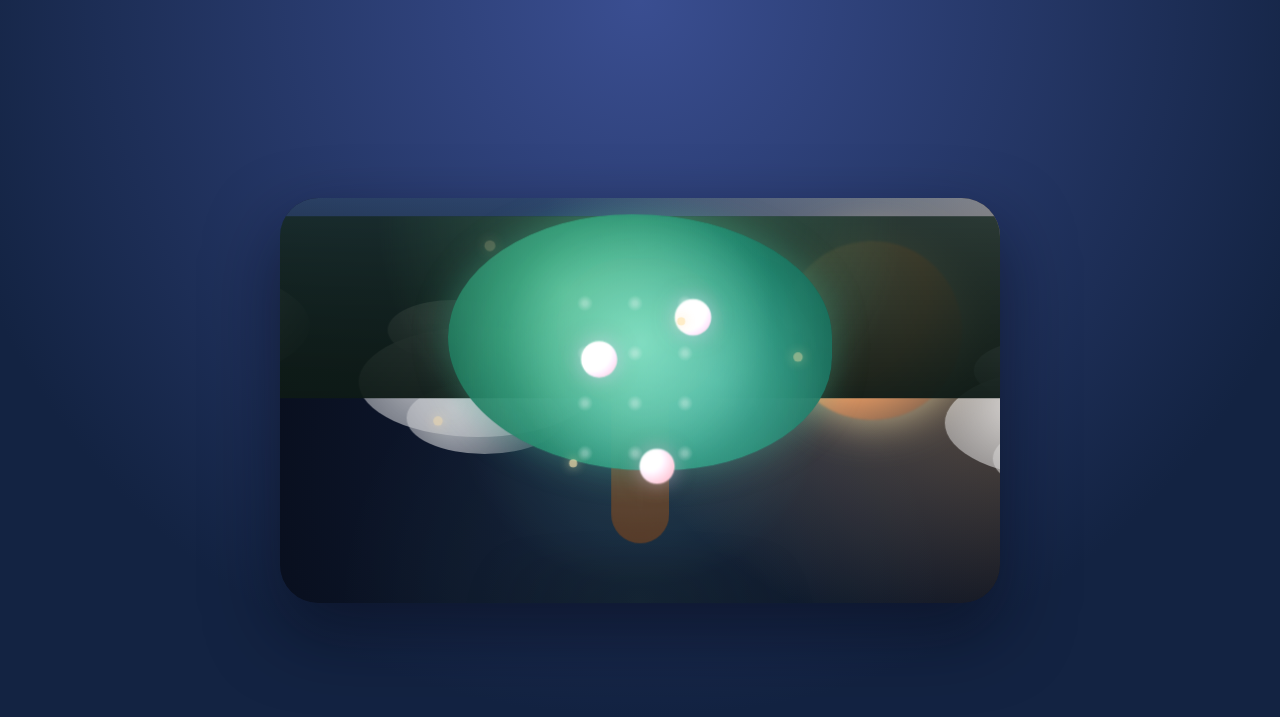
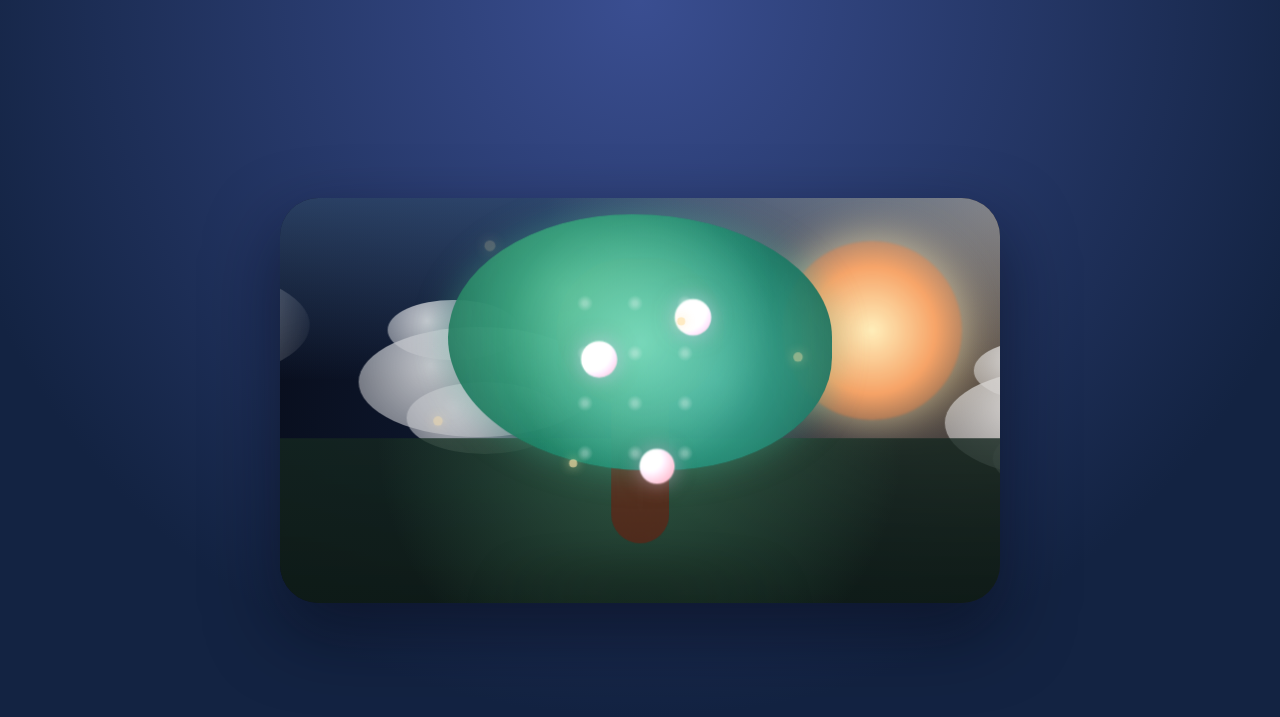
Before and after one commit to ir272/7, a plain HTML site: page index.html in a window 1280 px wide. Drawn offline with Linux system fonts and the light colour scheme.

Commit message:
Add files via upload
- removed annoying shadow at top
- made sun more visible

```diff
--- a/styles.css
+++ b/styles.css
@@ -61,6 +61,7 @@ body {
   box-shadow: 0 30px 70px rgba(6, 10, 22, 0.55);
   isolation: isolate;
   perspective: 1200px;
+  z-index: 0;
 }
 
 .grove::before,
@@ -69,6 +70,7 @@ body {
   position: absolute;
   inset: 0;
   pointer-events: none;
+  z-index: 0;
 }
 
 .grove::before {
@@ -94,16 +96,13 @@ body {
   transition: opacity 0.4s ease;
 }
 
-.grove__sky,
-.grove__ground {
+.grove__sky {
   position: absolute;
   inset: 0;
-}
-
-.grove__sky {
   background: linear-gradient(180deg, rgba(104, 158, 231, 0.35), transparent 45%),
     radial-gradient(circle at top right, rgba(255, 206, 143, 0.55), transparent 55%),
     radial-gradient(circle at bottom, rgba(13, 26, 47, 0.8), rgba(6, 10, 22, 0.9));
+  z-index: 1;
 }
 
 .grove__sun {
@@ -113,7 +112,7 @@ body {
   top: clamp(2rem, 4vw, 4rem);
   right: clamp(1.5rem, 3vw, 4rem);
   border-radius: 50%;
-  background: radial-gradient(circle at 30% 30%, #ffeeba, rgba(255, 168, 105, 0.95), rgba(255, 255, 255, 0));
+  background: radial-gradient(circle at 50% 50%, #ffeeba, rgba(255, 168, 105, 0.95), rgba(255, 255, 255, 0));
   filter: blur(1px);
   box-shadow: 0 0 45px rgba(255, 232, 175, 0.75);
   transform: translate3d(
@@ -187,11 +186,15 @@ body {
 }
 
 .grove__ground {
+  position: absolute;
+  left: 0;
+  right: 0;
   height: 45%;
   bottom: 0;
   background: radial-gradient(circle at calc(50% + var(--tree-shift-x)) 0%, rgba(69, 128, 92, 0.6), transparent 65%),
     linear-gradient(180deg, rgba(21, 39, 32, 0.8), rgba(14, 26, 22, 0.95));
   transform: translateY(10%);
+  z-index: 2;
 }
 
 .grove__tree {
@@ -206,6 +209,7 @@ body {
   transform-style: preserve-3d;
   transition: transform 0.4s ease;
   will-change: transform;
+  z-index: 3;
 }
 
 .tree__shadow {
@@ -341,6 +345,7 @@ body {
   position: absolute;
   inset: 0;
   pointer-events: none;
+  z-index: 4;
 }
 
 .grove__fireflies span {
```
